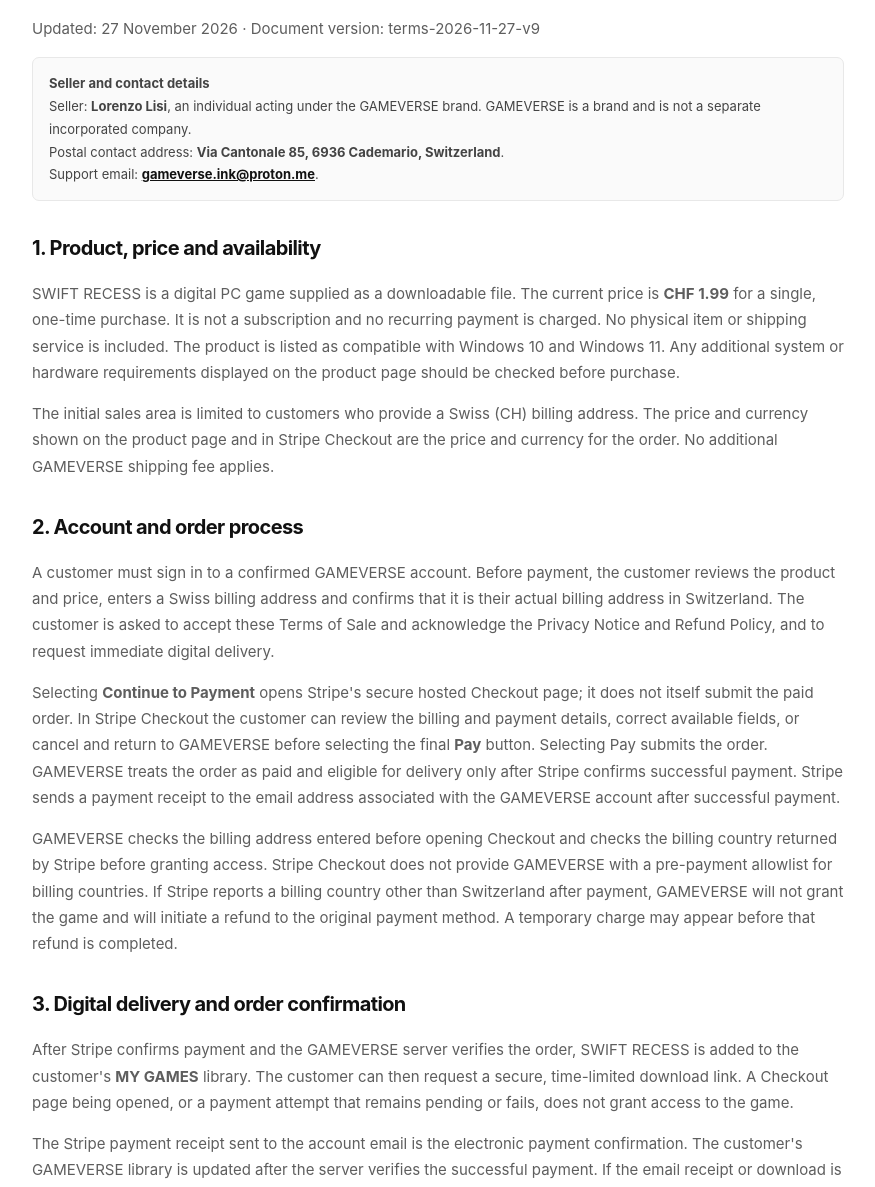
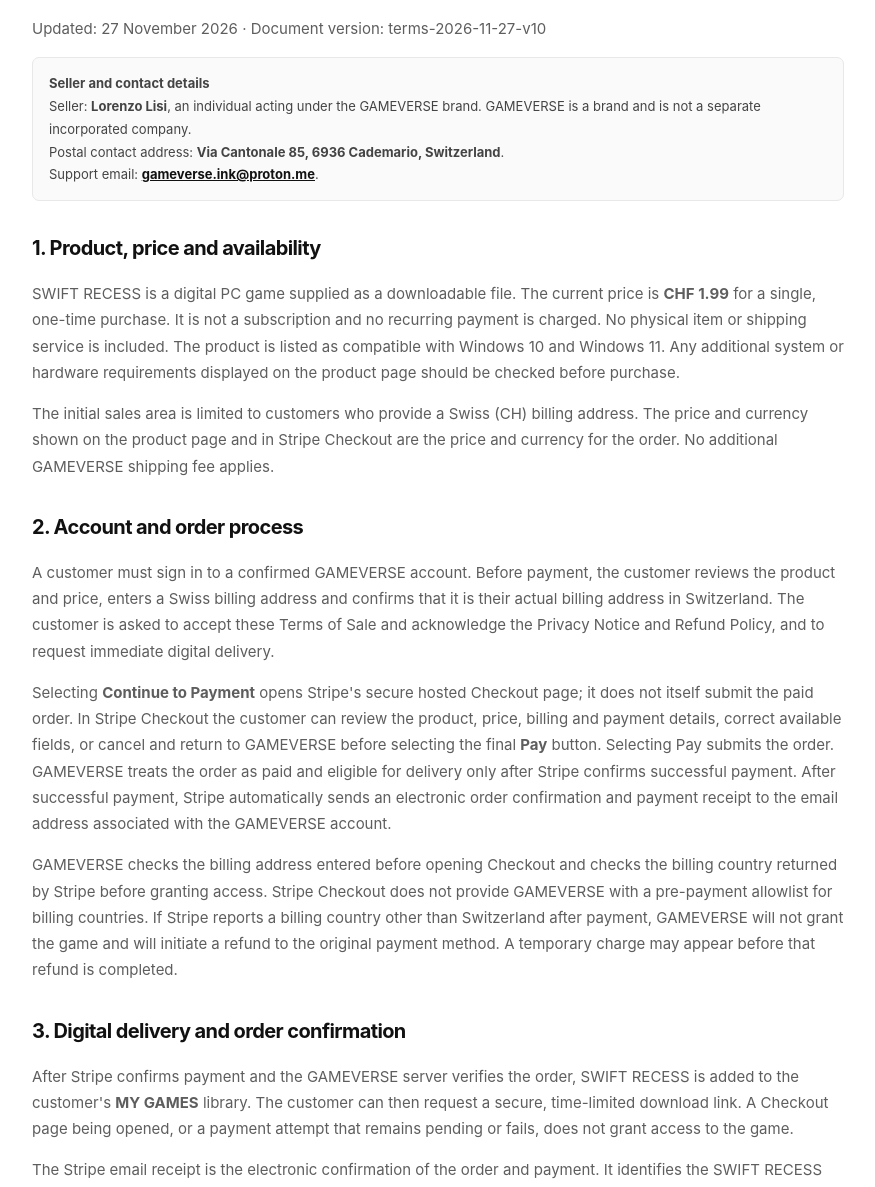
Before and after one commit to Official-Yavira/Gameverse, a plain HTML site: page terms.html in a window 1280 px wide. Shown: the part 245-1432 px from the top of the page, without its empty margins (202-1077 px from the left). Drawn offline with Linux system fonts and the light colour scheme.

Commit message:
Clarify automatic Stripe order confirmation email (terms v10)

```diff
--- a/terms.html
+++ b/terms.html
@@ -12,7 +12,7 @@
 <a class="back" href="https://gameverse.ink">← Back to GAMEVERSE</a>
 <div class="eyebrow">LEGAL · SWITZERLAND</div>
 <h1>Terms of Sale</h1>
-<p>Updated: 27 November 2026 · Document version: terms-2026-11-27-v9</p>
+<p>Updated: 27 November 2026 · Document version: terms-2026-11-27-v10</p>
 <div class="seller-details"><strong>Seller and contact details</strong><br>
 Seller: <strong>Lorenzo Lisi</strong>, an individual acting under the GAMEVERSE brand. GAMEVERSE is a brand and is not a separate incorporated company.<br>
 Postal contact address: <strong>Via Cantonale 85, 6936 Cademario, Switzerland</strong>.<br>
@@ -22,11 +22,11 @@ Support email: <strong><a href="mailto:gameverse.ink@proton.me">gameverse.ink@pr
 <p>The initial sales area is limited to customers who provide a Swiss (CH) billing address. The price and currency shown on the product page and in Stripe Checkout are the price and currency for the order. No additional GAMEVERSE shipping fee applies.</p>
 <h2>2. Account and order process</h2>
 <p>A customer must sign in to a confirmed GAMEVERSE account. Before payment, the customer reviews the product and price, enters a Swiss billing address and confirms that it is their actual billing address in Switzerland. The customer is asked to accept these Terms of Sale and acknowledge the Privacy Notice and Refund Policy, and to request immediate digital delivery.</p>
-<p>Selecting <strong>Continue to Payment</strong> opens Stripe's secure hosted Checkout page; it does not itself submit the paid order. In Stripe Checkout the customer can review the billing and payment details, correct available fields, or cancel and return to GAMEVERSE before selecting the final <strong>Pay</strong> button. Selecting Pay submits the order. GAMEVERSE treats the order as paid and eligible for delivery only after Stripe confirms successful payment. Stripe sends a payment receipt to the email address associated with the GAMEVERSE account after successful payment.</p>
+<p>Selecting <strong>Continue to Payment</strong> opens Stripe's secure hosted Checkout page; it does not itself submit the paid order. In Stripe Checkout the customer can review the product, price, billing and payment details, correct available fields, or cancel and return to GAMEVERSE before selecting the final <strong>Pay</strong> button. Selecting Pay submits the order. GAMEVERSE treats the order as paid and eligible for delivery only after Stripe confirms successful payment. After successful payment, Stripe automatically sends an electronic order confirmation and payment receipt to the email address associated with the GAMEVERSE account.</p>
 <p>GAMEVERSE checks the billing address entered before opening Checkout and checks the billing country returned by Stripe before granting access. Stripe Checkout does not provide GAMEVERSE with a pre-payment allowlist for billing countries. If Stripe reports a billing country other than Switzerland after payment, GAMEVERSE will not grant the game and will initiate a refund to the original payment method. A temporary charge may appear before that refund is completed.</p>
 <h2>3. Digital delivery and order confirmation</h2>
 <p>After Stripe confirms payment and the GAMEVERSE server verifies the order, SWIFT RECESS is added to the customer's <strong>MY GAMES</strong> library. The customer can then request a secure, time-limited download link. A Checkout page being opened, or a payment attempt that remains pending or fails, does not grant access to the game.</p>
-<p>The Stripe payment receipt sent to the account email is the electronic payment confirmation. The customer's GAMEVERSE library is updated after the server verifies the successful payment. If the email receipt or download is not received, contact support at <a href="mailto:gameverse.ink@proton.me">gameverse.ink@proton.me</a>.</p>
+<p>The Stripe email receipt is the electronic confirmation of the order and payment. It identifies the SWIFT RECESS transaction and the amount paid. The customer's GAMEVERSE library is updated separately after the server verifies the successful payment. If the confirmation email or download is not received, contact support at <a href="mailto:gameverse.ink@proton.me">gameverse.ink@proton.me</a>.</p>
 <h2>4. Immediate digital delivery</h2>
 <p>Before payment, the customer is asked to affirmatively request immediate digital delivery after successful payment. This checkbox records the customer's request for prompt access to the digital product. It is not a waiver of mandatory rights or remedies relating to non-delivery or a product that does not conform to the contract.</p>
 <p>Swiss law does not provide a general statutory right to revoke an ordinary purchase solely because it was made online. Any voluntary refund consideration offered by GAMEVERSE is described separately in the <a href="refunds.html">Refund Policy</a>.</p>
```
